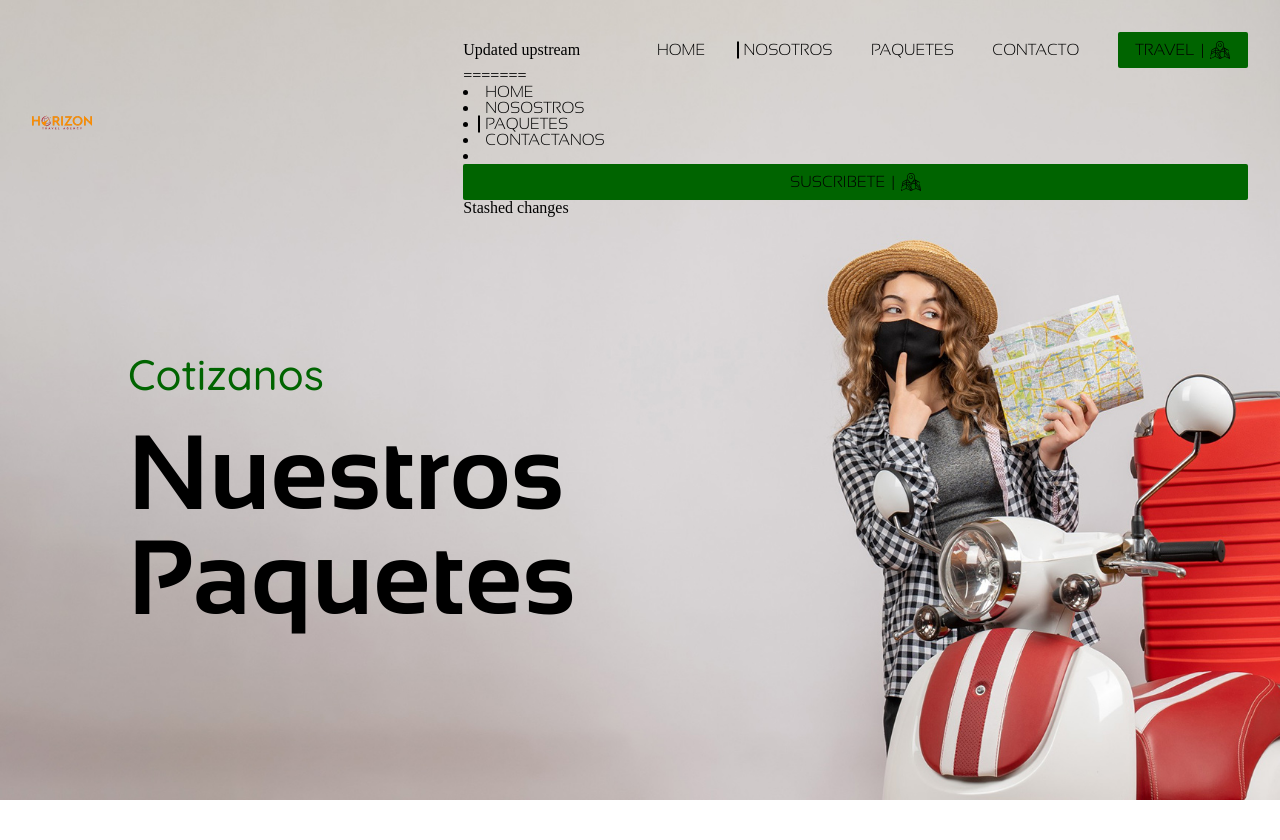
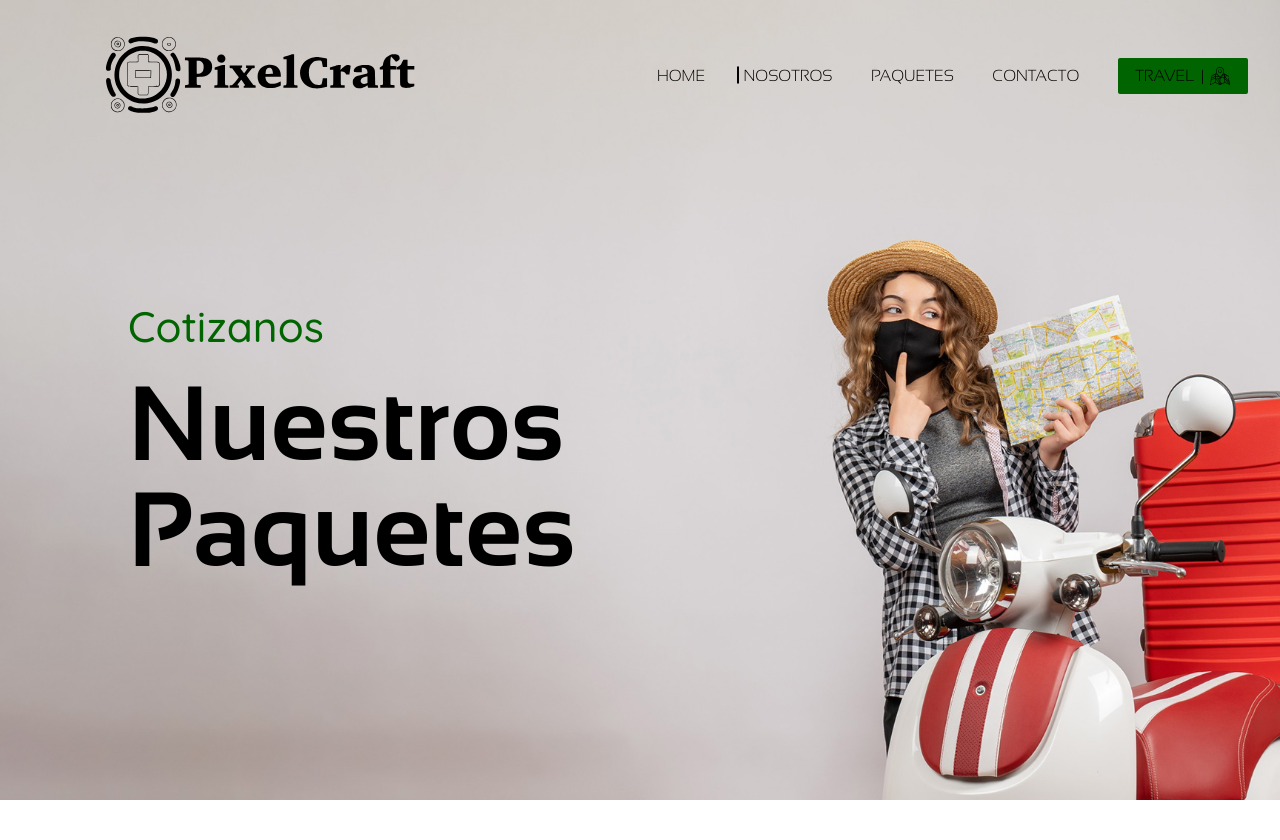
Before and after one commit to Jhona1836/ProyectIntegrador6, a PHP site: page /journey.html in a window 1280 px wide. Shown: the top 840 px of the page. Run offline with PHP 8.4, Linux system fonts and the light colour scheme; some libraries are stand-ins or nearby versions; some web fonts are replaced.

Commit message:
Cambios en la pagina de Chevo y Cambio en el titulo del menu

```diff
--- a/contact.html
+++ b/contact.html
@@ -23,7 +23,7 @@
         <div class="menu" data-aos="fade-down" data-aos-duration="800">
             <div class="logo">
                 <a href="index.html">
-                    <img src="img/contact/logo.png" alt="Page logo">
+                    <img src="img/Título-completo}_.svg" alt="Page logo">
                 </a>
             </div>
 
--- a/css/styles.css
+++ b/css/styles.css
@@ -286,6 +286,10 @@ header {
   animation: 0.5s ease forwards slideDown;
 }
 
+.logo{
+
+}
+
 .menu.show {
   transition: all 200ms ease-in-out;
   right: 0;
@@ -358,10 +362,7 @@ header {
   top: 1rem;
 }
 
-.logo {
 
-  width:auto;
-}
 
 .list-nav {
   list-style-type: none;
@@ -1102,8 +1103,8 @@ header {
 }
 
 .logo img {
-  width: 60px;
-  height: auto;
+  width: 450px;
+  height: 60;
   margin-right: 10px;
 }
 
--- a/destinations.html
+++ b/destinations.html
@@ -23,7 +23,7 @@
         <div class="menu" data-aos="fade-down" data-aos-duration="800">
             <div class="logo">
                 <a href="index.html">
-                    <img src="img/contact/logo.png" alt="Page logo">
+                    <img src="img/Título-completo}_.svg" alt="Page logo">
                 </a>
             </div>
 
--- a/index.html
+++ b/index.html
@@ -28,7 +28,7 @@
         <div class="menu" data-aos="fade-down" data-aos-duration="800">
             <div class="logo">
                 <a href="index.html">
-                    <img src="img/contact/logo.png" alt="Page logo">
+                    <img src="img/Título-completo}_.svg" alt="Page logo">
                 </a>
             </div>
             <nav id="menuContainer">
--- a/journey.html
+++ b/journey.html
@@ -19,10 +19,10 @@
 
 <body>
     <!-- --------- HERO ---------- -->
-    <header data-parallax="scroll" data-image-src="img/journeys/hero_journeys.jpg" data-speed="0.2">
+    <header data-parallax="scroll" data-image-src="img/home/img-fondo.jpg" data-speed="0.2">
         <div class="menu" data-aos="fade-down" data-aos-duration="800">
             <div class="logo">
-                <a href="index.html"><img src="img/horizon.svg" alt="Page logo"></a>
+                <a href="index.html"><img src="img/Título-completo}_.svg" alt="Page logo"></a>
             </div>
             <nav id="menuContainer">
                 <label id="menu-toggle" class="hamburger menu-toggle">
@@ -35,7 +35,6 @@
                     </svg>
                 </label>
                 <ul class="list-nav">
-Updated upstream
                     <li>
                         <li class="nav-item"><a href="index.html">Home</a></li>
                         <li class="nav-item activeMenu"><a href="destinations.html">Nosotros</a></li>
@@ -44,15 +43,6 @@ Updated upstream
                         <li class="nav-button"><a href=""><span>Travel</span> | <img src="img/icons/mapa.svg" alt=""></a>
                         </li>
                     </ul>
-=======
-                    <li class="nav-item"><a href="index.html">Home</a></li>
-                    <li class="nav-item"><a href="destinations.html">NOSOSTROS</a></li>
-                    <li class="nav-item activeMenu"><a href="#">PAQUETES</a></li>
-                    <li class="nav-item"><a href="contact.html">CONTACTANOS</a></li>
-                    <li class="nav-button"><a href=""><span> SUSCRIBETE </span> | <img src="img/icons/mapa.svg" alt=""></a>
-                    </li>
-                </ul>
-Stashed changes
             </nav>
         </div>
         <div class="headerContent">
```
Also changed, not shown: img/Título-completo}_.svg.
